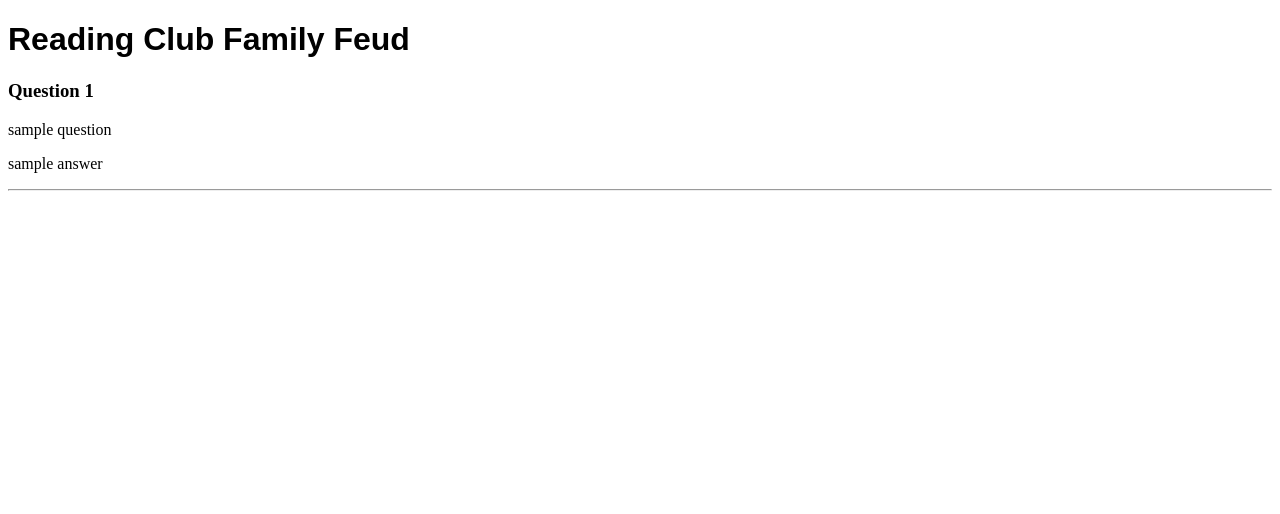
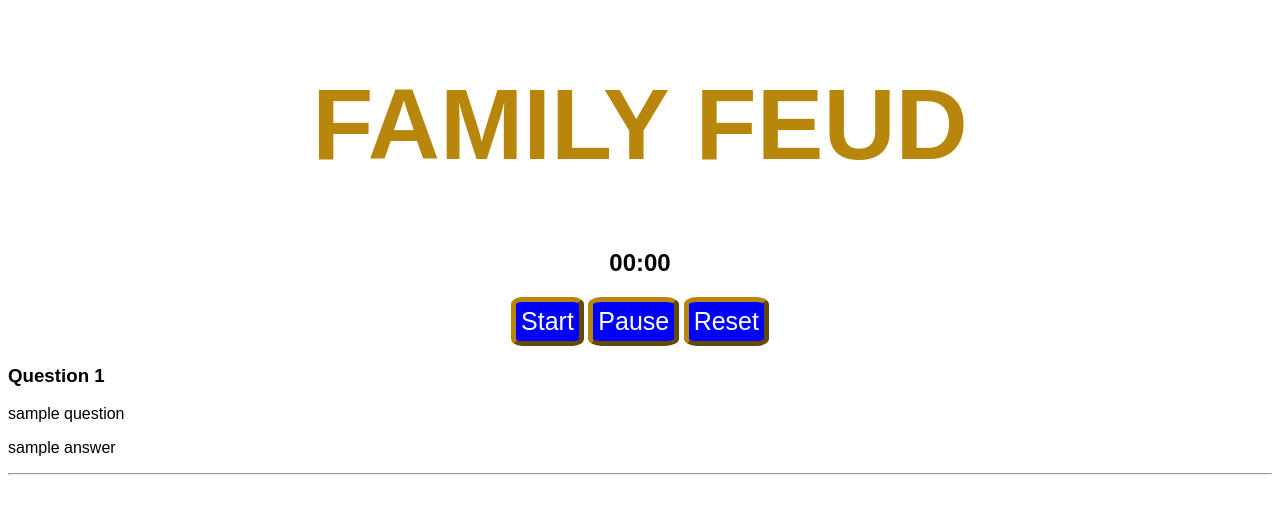
Before and after one commit to dangerousfroggo/Family-Feud-Board, a Flask app: page / in a window 1280 px wide. Shown: the top 514 px of the page. Run offline with Flask 3, Linux system fonts and the light colour scheme; data comes from the database, SQL or seed files in the repository.

Commit message:
some basic css, added stopwatch base

```diff
--- a/main.py
+++ b/main.py
@@ -1,4 +1,5 @@
 import sqlite3
+import pandas as pd
 from flask import Flask, render_template
 
 app = Flask(__name__)
@@ -12,5 +13,6 @@
 def index():
     connection = get_db_connection()
     questions = connection.execute('SELECT * FROM questions').fetchall()
+    print (pd.read_sql_query("SELECT * FROM questions", connection))
     connection.close()
     return render_template('index.html', questions=questions)
--- a/static/css/style.css
+++ b/static/css/style.css
@@ -1,3 +1,23 @@
-h1 {
+body {
     font-family: Arial, Helvetica, sans-serif;
 }
+
+h1 {
+    text-align: center;
+    font-size: 100px;
+    color: darkgoldenrod;
+}
+
+#stopwatch {
+    text-align: center;
+}
+
+.stopwatchButton {
+    border-width: 5px;
+    border-color: darkgoldenrod;
+    border-radius: 15%;
+    background-color: blue;
+    color: white;
+    font-size: 25px;
+    padding: 5px;
+}
--- a/templates/index.html
+++ b/templates/index.html
@@ -9,7 +9,14 @@
 
 <body>
 
-    <h1>Reading Club Family Feud</h1>
+    <h1>FAMILY FEUD</h1>
+
+    <div id="stopwatch">
+        <h2 id="time">00:00</h2>
+        <button id="startStopwatch" class="stopwatchButton">Start</button>
+        <button id="pauseStopwatch" class="stopwatchButton">Pause</button>
+        <button id="resetStopwatch" class="stopwatchButton">Reset</button>
+    </div>
 
     {% for q in questions %}
         <h3>Question {{ q['id'] }}</h3>
```
